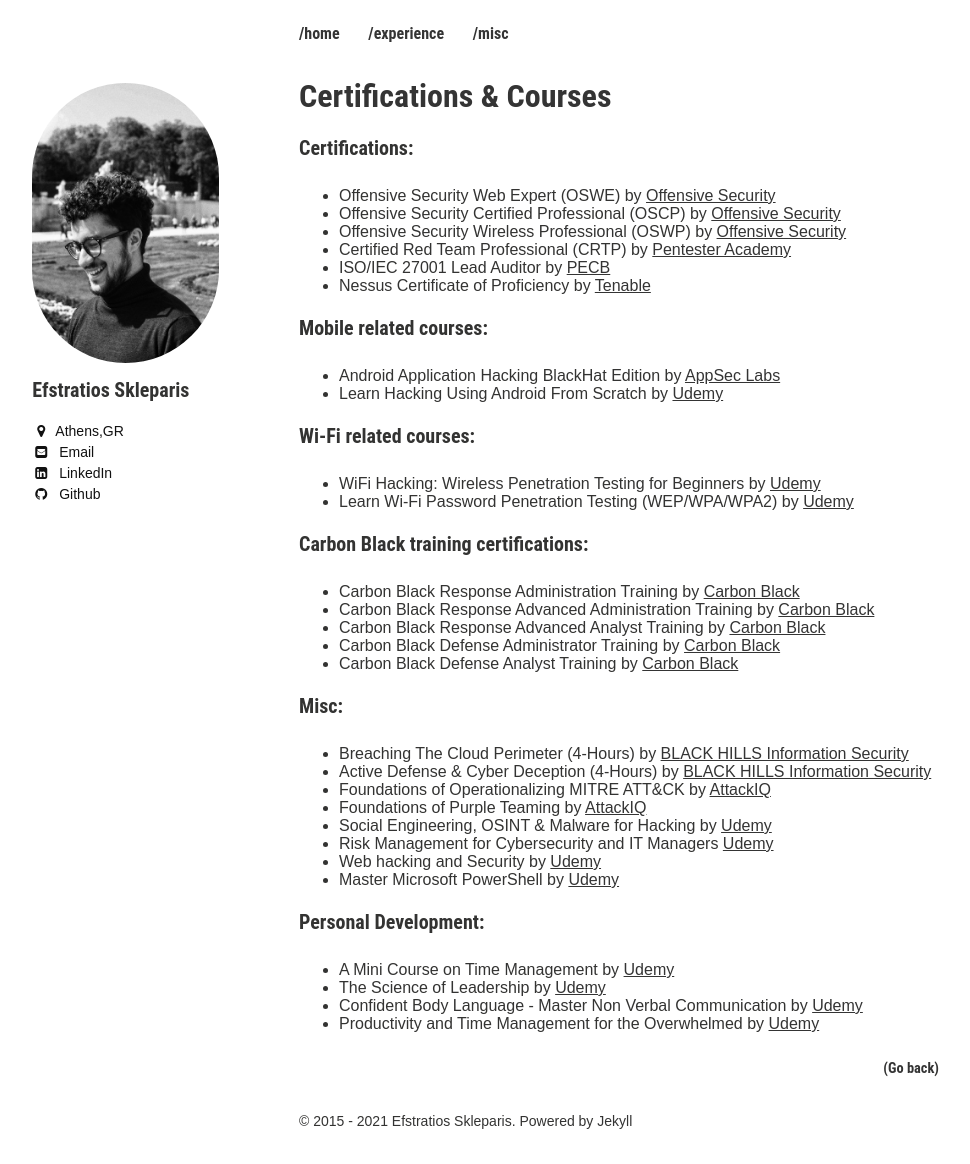
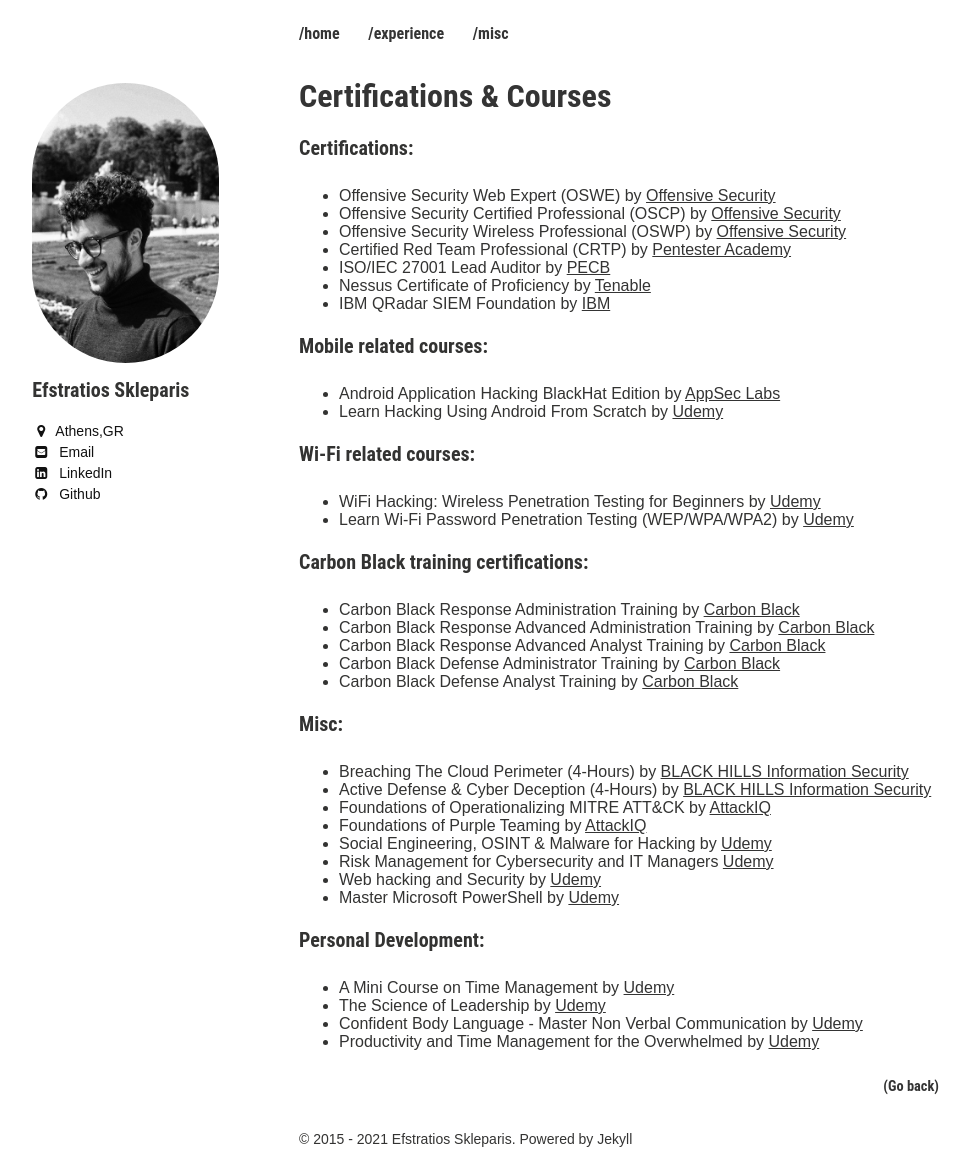
Before and after one commit to efstratios/efstratios.github.io, a Jekyll site: the page built from certs/index.md, in a window 1280 px wide. Shown: the whole page, without its empty margins (21-991 px from the left). Built offline with Jekyll 4.4.1, drawn with Linux system fonts in a browser that asks for light colours.

Commit message:
Added IBM QRadar SIEM Foundation

```diff
--- a/certs/index.md
+++ b/certs/index.md
@@ -12,6 +12,7 @@
 * Certified Red Team Professional (CRTP) by [Pentester Academy](https://www.pentesteracademy.com/activedirectorylab){:target="_blank" rel="noopener"}
 * ISO/IEC 27001 Lead Auditor by [PECB](https://pecb.com/en/education-and-certification-for-individuals/iso-iec-27001/iso-iec-27001-lead-auditor){:target="_blank" rel="noopener"}
 * Nessus Certificate of Proficiency by [Tenable](https://www.tenable.com/education/certification){:target="_blank" rel="noopener"}
+* IBM QRadar SIEM Foundation by [IBM](https://www.securitylearningacademy.com/course/view.php?id=3104){:target="_blank" rel="noopener"}
 
 ###	Mobile related courses:
 
```
